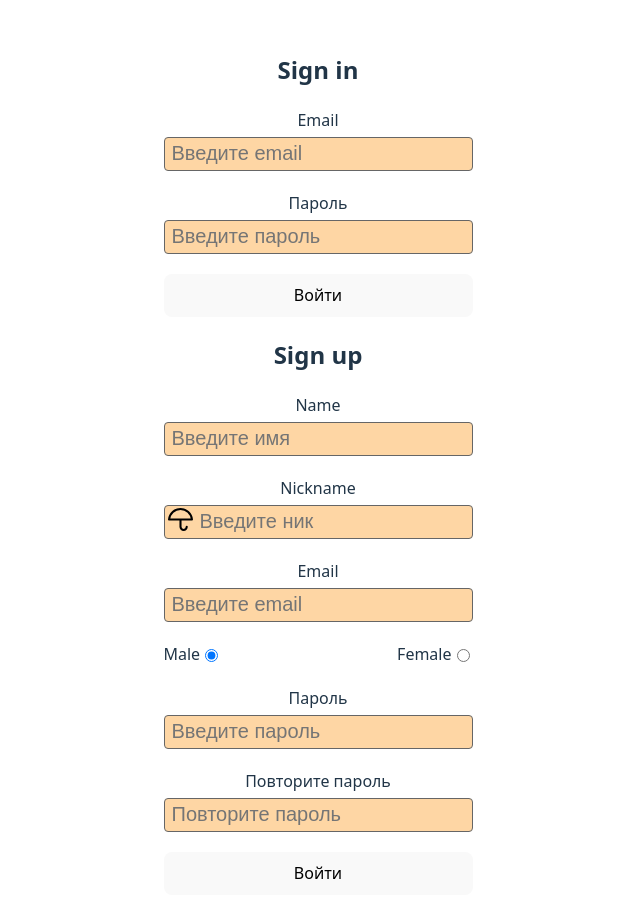
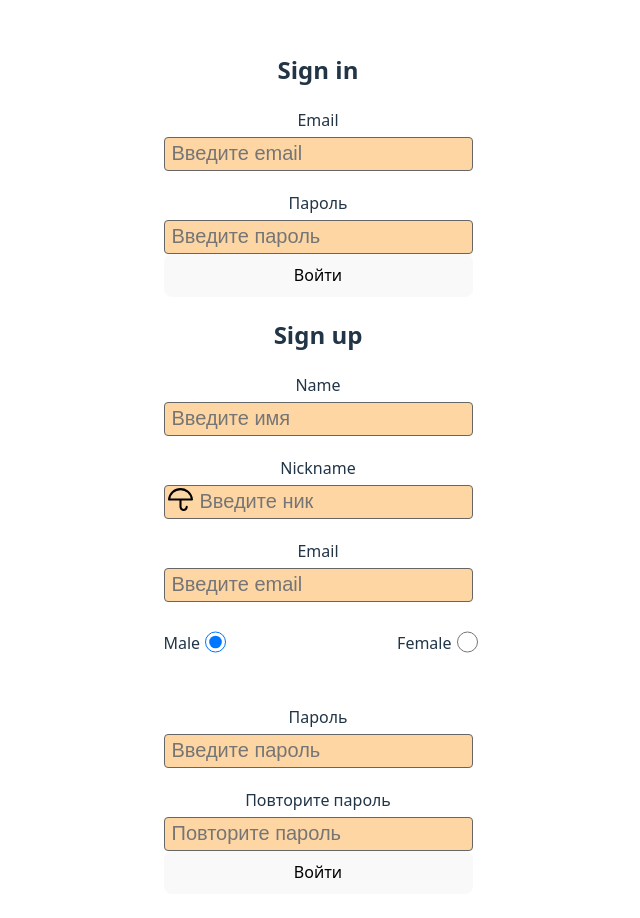
Before and after one commit to YuliaGurkina/react-studing, a React (Vite) app: page / in a window 1280 px wide. Shown: the top 918 px of the page, without its empty margins (322-962 px from the left). Built offline with nearby package versions, Linux system fonts and the light colour scheme.

Commit message:
Добавили input type radio

```diff
--- a/src/App.css
+++ b/src/App.css
@@ -22,7 +22,11 @@
 .input-field-block {
   display: flex;
   flex-direction: column;
-  margin-bottom: 20px;
+}
+
+.input-field-block ~ .input-field-block,
+.input-field-block ~ .radio-group-wrapper {
+  margin-top: 20px;
 }
 
 .input-field-wrapper {
@@ -44,13 +48,13 @@
   vertical-align: top;
 }
 
-.radio-group {
+.radio-group-wrapper {
   display: flex;
   justify-content: space-between;
   margin-bottom: 20px;
 }
 
-.radio-group > div {
+.radio-group {
   display: flex;
   align-items: center;
 }
--- a/src/Demo.tsx
+++ b/src/Demo.tsx
@@ -6,7 +6,7 @@ export const Demo = () => {
     console.log('Отправленные данные:', { email, password });
   };
 
-  const handleSignUpSubmit = (value) => {
+  const handleSignUpSubmit = (value: string) => {
     console.log('Отправленные данные:', { value });
   };
 
--- a/src/components/input/input.tsx
+++ b/src/components/input/input.tsx
@@ -16,6 +16,7 @@ interface InputFieldProps extends React.InputHTMLAttributes<HTMLInputElement> {
  size?: keyof typeof InputSize;
  withAsterisk?: boolean;
  leftSection?: React.ReactNode
+ checked?: boolean
 }
 
 const InputRadius = {
@@ -48,11 +49,11 @@ export const InputField: React.FC<InputFieldProps> = ({
     size = "sm",
     disabled = false,
     withAsterisk = false,
-    leftSection
+    leftSection,
+    checked = false
 }) => {
-     //console.log(leftSection?.props.size);
-     return (
-        <div className="input-field-block">
+
+        return (<div className="input-field-block">
             {label && <label htmlFor={name} className={`input-field-label ${withAsterisk ? 'input-field-label--asterisk' : ''}`}>{label}</label>}
 
             <div className={`input-field-wrapper ${error ? 'input-field-error' : ''}`}>
@@ -67,6 +68,7 @@ export const InputField: React.FC<InputFieldProps> = ({
                     placeholder={placeholder}
                     disabled={disabled}
                     onChange={(e) => onChange(e.target.value)}
+                    checked={checked}
                     style={{
                         borderRadius: InputRadius[radius],
                         fontSize: InputSize[size],
@@ -75,5 +77,5 @@ export const InputField: React.FC<InputFieldProps> = ({
                 {error && <div className='input-field-error-message'>{error}</div>}
             </div>
         </div>
-     );
+        );
 };
--- a/src/components/signup/signup.tsx
+++ b/src/components/signup/signup.tsx
@@ -15,7 +15,7 @@ const initialState = {
     checkpassword: ''
   };
 
-export const Signup = ({onSubmit}) => {
+export const Signup: React.FC<SignupProps> = ({onSubmit}) => {
    // Состояние для хранения значений полей
   const [value, setValue] = useState(initialState);
 
@@ -68,15 +68,28 @@ export const Signup = ({onSubmit}) => {
             required
             placeholder="Введите email"
         />
-         <div className="radio-group">
-            <div>
+         <div className="radio-group-wrapper">
+            <div className="radio-group">
                 <label htmlFor="male">Male</label>
-                <input type="radio" id="male" name="gender" value="male" checked={value.gender === 'male'}
-            />
+                {/* <input type="radio" id="male" name="gender" value="male" checked={value.gender === 'male'}/> */}
+                 <InputField
+                    type="radio"
+                    name="gender"
+                    id="male"
+                    value='male'
+                    checked={value.gender === 'male'}
+                />
             </div>
-            <div>
+            <div className="radio-group">
                 <label htmlFor="female">Female</label>
-                <input type="radio" id="female" name="gender" value="female" checked={value.gender === 'female'}/>
+                {/* <input type="radio" id="female" name="gender" value="female" checked={value.gender === 'female'}/> */}
+                 <InputField
+                    type="radio"
+                    name="gender"
+                    id="female"
+                    value='female'
+                    checked={value.gender === 'female'}
+                />
             </div>
          </div>
        <InputField
@@ -98,7 +111,6 @@ export const Signup = ({onSubmit}) => {
             placeholder="Повторите пароль"
         />
 
-
         <button type="submit">Войти</button>
       </form>
   );
```
